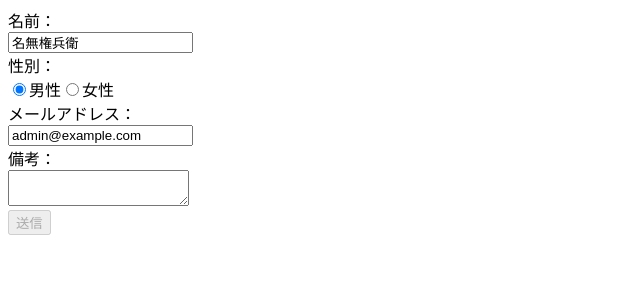
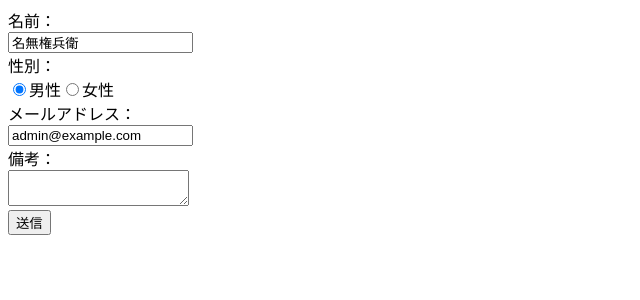
Before and after one commit to Yuma0309/Study-React, a JavaScript app in the folder React_sample_Yuma/my-react/: page / in a window 1280 px wide. Shown: the top 300 px of the page, without its empty margins (0-640 px from the left). Built offline with nearby package versions, Linux system fonts and the light colour scheme.

Commit message:
リスト4-3-7までの動作を確認

```diff
--- a/React_sample_Yuma/my-react/src/index.js
+++ b/React_sample_Yuma/my-react/src/index.js
@@ -1,10 +1,10 @@
 // React関連のライブラリをインポート
 import ReactDOM from 'react-dom/client';
-import FormBasic from './chap04/FormBasic';
+import FormYup from './chap04/FormYup';
 
 // Reactアプリ（Appコンポーネント）を描画
 const root = ReactDOM.createRoot(document.getElementById('root'));
 
 root.render(
-  <FormBasic />
+  <FormYup />
 );
```
